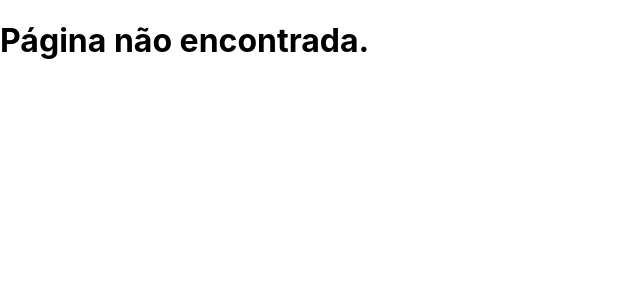
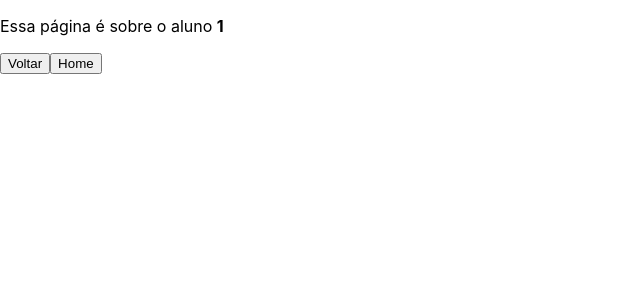
Before and after one commit to jwpires/ProjetoIntegradorSenac, a React (Create React App) app in the folder Projeto Integrador/projeto-cpf/: page /sobre/1 in a window 1280 px wide. Shown: the top 300 px of the page, without its empty margins (0-640 px from the left). Built offline with nearby package versions, Linux system fonts and the light colour scheme.

Commit message:
atualizando

```diff
--- a/Projeto Integrador/projeto-cpf/src/App.tsx
+++ b/Projeto Integrador/projeto-cpf/src/App.tsx
@@ -10,6 +10,7 @@ import Home from './components/pages/home';
 import CadastroBanco from './components/pages/cadastroBanco';
 import Sobre from './components/pages/sobre';
 import NotFound from './components/pages/notfound';
+import SobreItemCPF from './components/pages/sobreItemCPF';
 
 
 function App() {
@@ -20,10 +21,11 @@ function App() {
         <Route path='/' element={<Home/>}/>
         <Route path='/cadastroBanco' element={<CadastroBanco/>}/>
         <Route path='/sobre' element={<Sobre/>}/>
+          <Route path='/sobre/:parametro' element={<SobreItemCPF/>}/> {/* parametros dinâmicos */}
         <Route path='/login' element={<Login/>}/>
           <Route path='/cadastroUsuario' element={<CadastroUsuario/>}/>
-          <Route path='/cadastroNovaSenha' element={<CadastroNovaSenha/>}/>
-         <Route path='*' element={<NotFound/>}/>
+          <Route path='/cadastroNovaSenha' element={<CadastroNovaSenha/>}/> {/* */}
+        <Route path='*' element={<NotFound/>}/>
       </Routes>
     </div>
   );
--- a/Projeto Integrador/projeto-cpf/src/components/pages/home.tsx
+++ b/Projeto Integrador/projeto-cpf/src/components/pages/home.tsx
@@ -1,9 +1,14 @@
 import HeaderMenu from "../header/HeaderMenu";
+
+function Clicou(){
+    alert("clicou no botão!");
+}
 
 function Home() {
     return(
         <div>
             <HeaderMenu exibe={true}/>
+            <button onClick={Clicou}>Clique aqui!</button>
         </div>
     );
 
--- a/Projeto Integrador/projeto-cpf/src/components/pages/sobre.tsx
+++ b/Projeto Integrador/projeto-cpf/src/components/pages/sobre.tsx
@@ -1,3 +1,4 @@
+import '../../style/style.css';
 
 function Sobre() {
     return(
--- /dev/null
+++ b/Projeto Integrador/projeto-cpf/src/components/pages/sobreItemCPF.tsx
@@ -0,0 +1,27 @@
+import '../../style/style.css';
+import { useParams, useNavigate } from 'react-router-dom';
+
+
+
+function SobreItemCPF(){
+    const params = useParams();
+    const navegacao = useNavigate();
+
+    function handleClickVoltar(){
+        navegacao(-1); //volta uma página
+    }
+
+    function handleClickHome(){
+        navegacao('/'); //volta uma página
+    }
+
+    return(
+        <div>
+            <p>Essa página é sobre o aluno <strong>{params.parametro}</strong></p>
+            <button onClick={handleClickVoltar}>Voltar</button>
+            <button onClick={handleClickHome}>Home</button>
+        </div>
+    );
+}
+
+export default SobreItemCPF;
```
